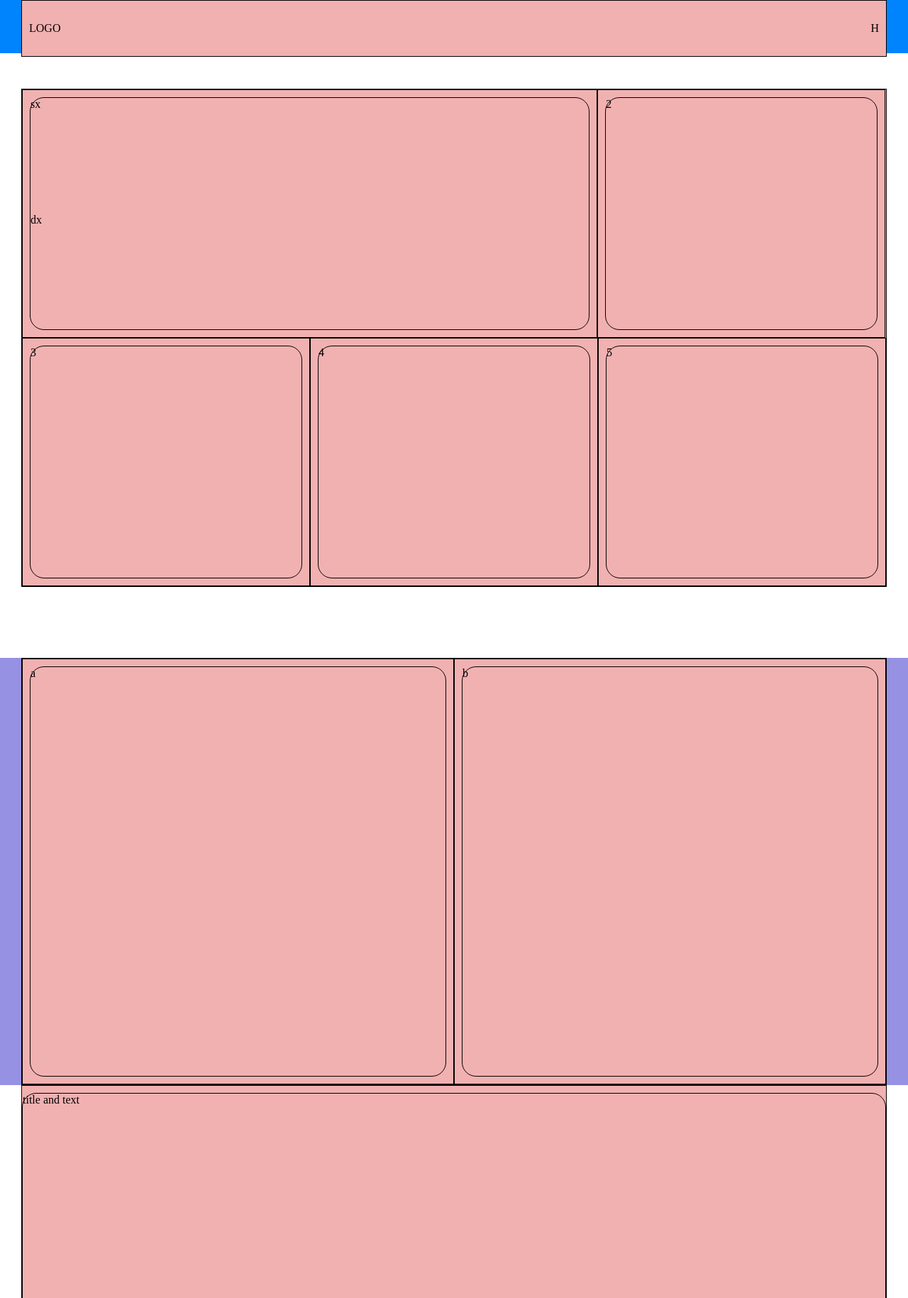
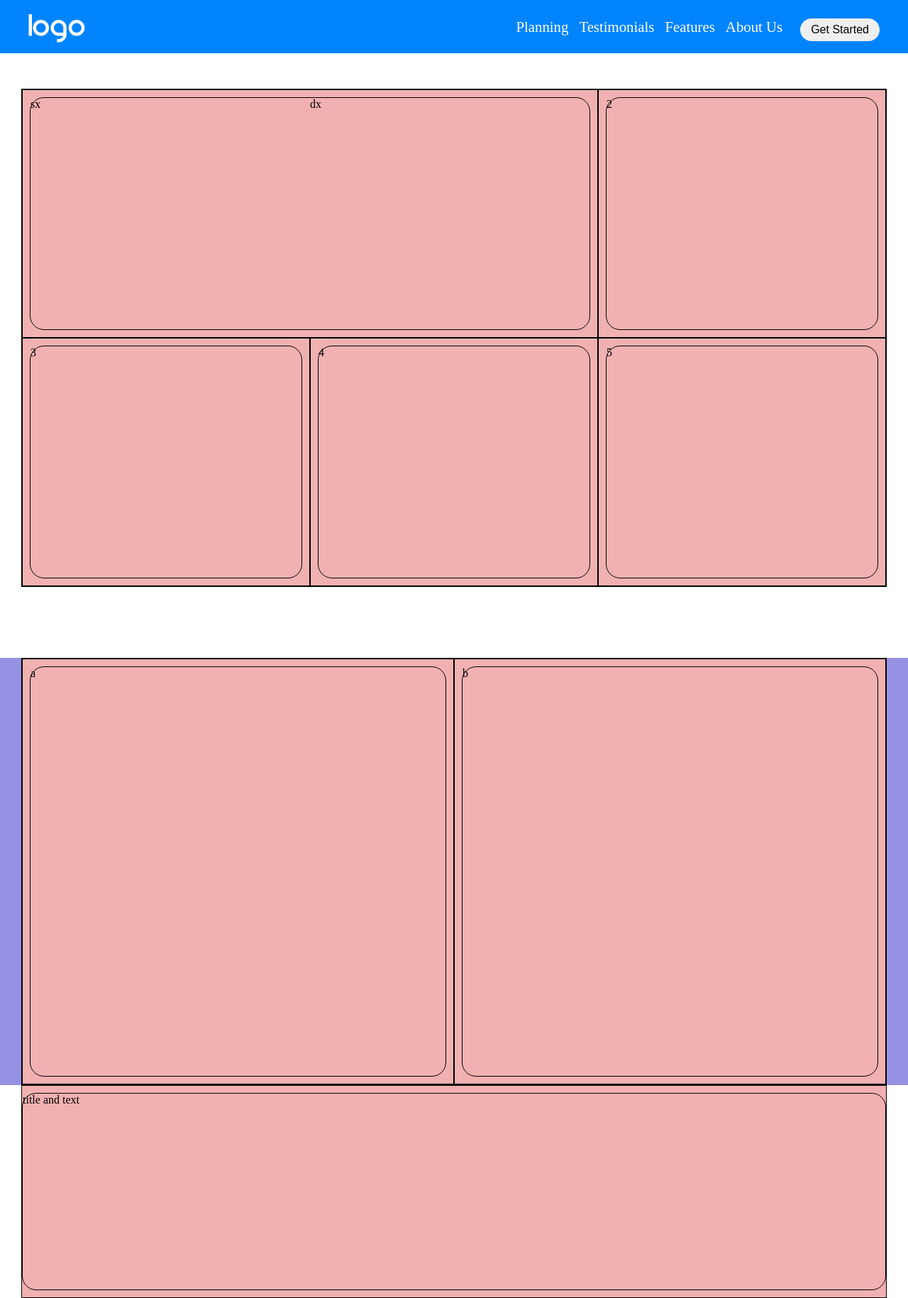
Before and after one commit to Vahidone/htmlcss-responsive-layout, a plain HTML site: page index.html in a window 1280 px wide. Shown: the top 1829 px of the page at 71% size. Drawn offline with Linux system fonts and the light colour scheme.

Commit message:
[add] made responsive header

```diff
--- a/css/style.css
+++ b/css/style.css
@@ -16,6 +16,16 @@
 .container {
   margin: 0 30px;
 }
+.btn {
+  padding: 7px 15px;
+  border: none;
+  border-radius: 20px;
+  font-size: 1rem;
+}
+.btn:hover {
+  background-color: rgb(226, 225, 225);
+  cursor: pointer;
+}
 
 /* HEADER ************ */
 header {
@@ -27,6 +37,37 @@ header .container {
   align-items: center;
   padding: 10px;
 }
+header .container span {
+  padding-top: 10px;
+}
+header .container .nav {
+  display: none;
+}
+
+header .container ul {
+  list-style: none;
+  margin-top: 3px;
+}
+header .container ul li {
+  margin-left: 15px;
+}
+header .container ul li a {
+  text-decoration: none;
+  color: white;
+  font-size: 1.3rem;
+}
+header .container ul li a:hover {
+  text-decoration: underline;
+  color: rgb(231, 229, 229);
+}
+/* TODO: sistemare la posizione del button nel header  */
+
+header .container span:nth-child(2) {
+  filter: invert();
+  font-size: 2rem;
+  display: block;
+}
+
 /* SECTION DEMO ********* */
 .demo {
   padding-top: 50px;
@@ -73,17 +114,17 @@ header .container {
 }
 
 /* SECTION TESTIMONIAL ******** */
-.testimonial .container .row .col {
+.testimonial .row .col {
   height: 600px;
   padding: 10px 0;
 }
-.testimonial .container .row .col .card {
+.testimonial .col .card {
   height: 100%;
   border-radius: 20px;
   flex-direction: column;
 }
-.testimonial .container .row .col .card .photo,
-.testimonial .container .row .col .card .text {
+.testimonial .col .card .photo,
+.testimonial .col .card .text {
   width: 100%;
   height: 50%;
 }
@@ -130,6 +171,19 @@ footer {
 RESPONSIVE FOR TABLET
 ************************************ */
 @media screen and (min-width: 768px) {
+  header .container span:nth-child(2) {
+    filter: invert();
+    font-size: 2rem;
+    display: none;
+  }
+  header .container .nav {
+    padding-top: 7px;
+    display: block;
+  }
+  header button {
+    margin-left: 10px;
+    display: block;
+  }
   .demo .container .row {
     flex-direction: row;
     flex-wrap: wrap;
@@ -140,7 +194,7 @@ RESPONSIVE FOR TABLET
     padding: 10px;
   }
   .demo .row .col.big {
-    width: 66.6%;
+    width: 66.66666%;
     height: 565px;
   }
 
@@ -159,12 +213,38 @@ RESPONSIVE FOR TABLET
   .about .container .row .col.testo {
     width: 70%;
   }
+  .testimonial .container .row .col .card {
+    flex-direction: row;
+  }
+  .testimonial .container .row .col .card .photo {
+    width: 30%;
+    height: 100%;
+  }
+  .testimonial .container .row .col .card .text {
+    width: 70%;
+    height: 100%;
+  }
+  .testimonial .container .row .col {
+    height: 300px;
+  }
 }
-/* TODO: sistemare i col nella section benefits ----; */
 
 /* ****************************
 RESPONSIVE FOR DESKTOP **************************** */
 @media screen and (min-width: 1200px) {
+  header .container span:nth-child(2) {
+    filter: invert();
+    font-size: 2rem;
+    display: none;
+  }
+  header .container .nav {
+    padding-top: 7px;
+    display: block;
+  }
+  header button {
+    margin-left: 10px;
+    display: block;
+  }
   .planning .container .row {
     flex-direction: row;
   }
@@ -179,7 +259,24 @@ RESPONSIVE FOR DESKTOP **************************** */
     height: 350px;
     padding: 10px;
   }
+  .demo .container .row .col.big .card {
+    flex-direction: row;
+  }
   .planning .container .row .col {
     padding: 10px;
   }
+  .testimonial .container .row .col .card {
+    flex-direction: row;
+  }
+  .testimonial .container .row .col .card .photo {
+    width: 30%;
+    height: 100%;
+  }
+  .testimonial .container .row .col .card .text {
+    width: 70%;
+    height: 100%;
+  }
+  .testimonial .container .row .col {
+    height: 300px;
+  }
 }
--- a/index.html
+++ b/index.html
@@ -15,9 +15,18 @@
   <body>
     <!-- HEADER --------------- -->
     <header>
-      <div class="container d-flex debug">
-        <span>LOGO</span>
-        <span>H</span>
+      <div class="container d-flex">
+        <span><img src="img/logo.png" alt="" /></span>
+        <span><i class="fa-solid fa-bars"></i></span>
+        <span class="nav">
+          <ul class="d-flex">
+            <li><a href="#">Planning</a></li>
+            <li><a href="#">Testimonials</a></li>
+            <li><a href="#">Features</a></li>
+            <li><a href="#">About Us</a></li>
+            <li><button class="btn">Get Started</button></li>
+          </ul>
+        </span>
       </div>
     </header>
     <!-- SECTION DEMO -------- -->
```
